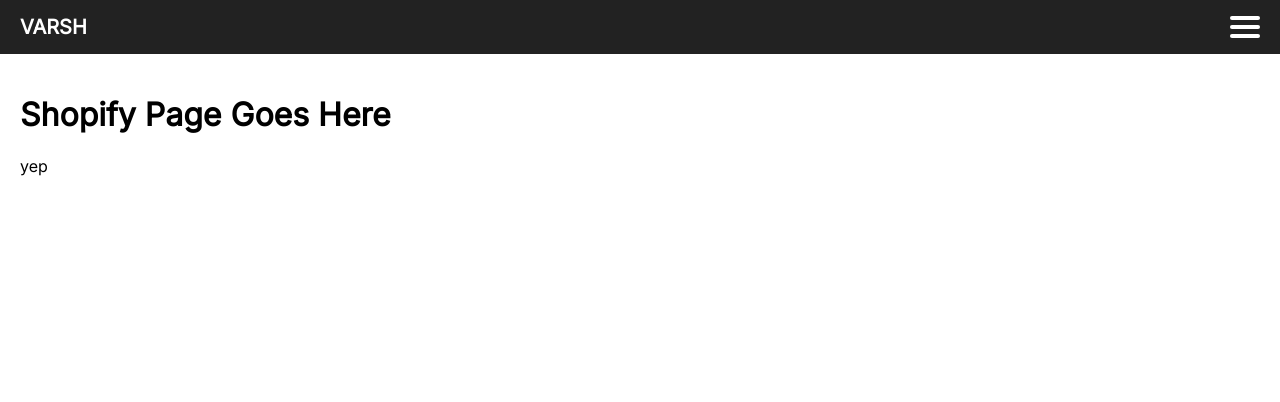
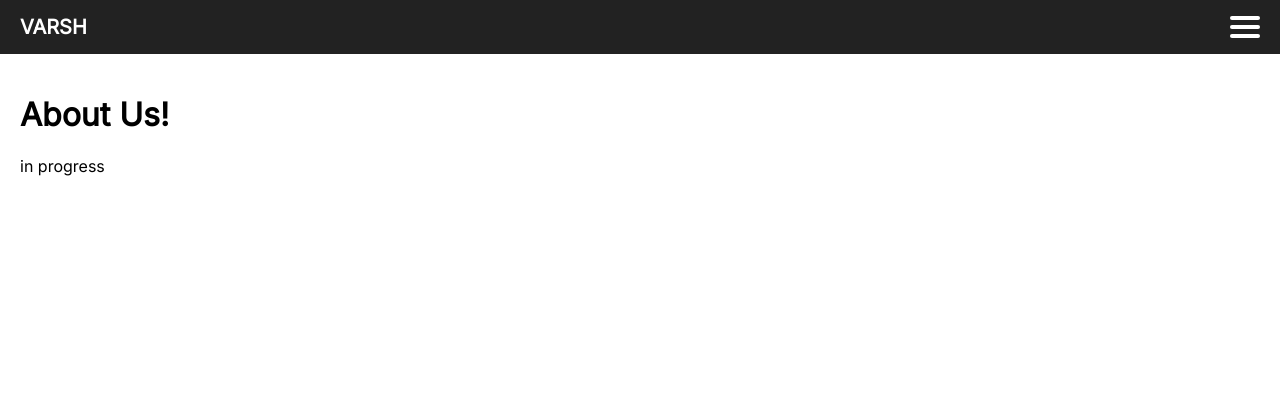
Before and after one commit to VarshCreations/VarshCreations.github.io, a plain HTML site: page about.html in a window 1280 px wide. Drawn offline with Linux system fonts and the light colour scheme.

Commit message:
Update about.html

```diff
--- a/about.html
+++ b/about.html
@@ -3,7 +3,7 @@
 <head>
   <meta charset="UTF-8" />
   <meta name="viewport" content="width=device-width, initial-scale=1.0" />
-  <title>Varsh | Order</title>
+  <title>Varsh | About Us!</title>
 
   <!-- Google Font -->
   <link href="https://fonts.googleapis.com/css2?family=Inter&display=swap" rel="stylesheet" />
@@ -35,8 +35,8 @@
 
   <!-- Page content -->
   <div class="content">
-    <h1>Shopify Page Goes Here</h1>
-    <p>yep</p>
+    <h1>About Us!</h1>
+    <p>in progress</p>
   </div>
 
   <!-- JavaScript -->
```
